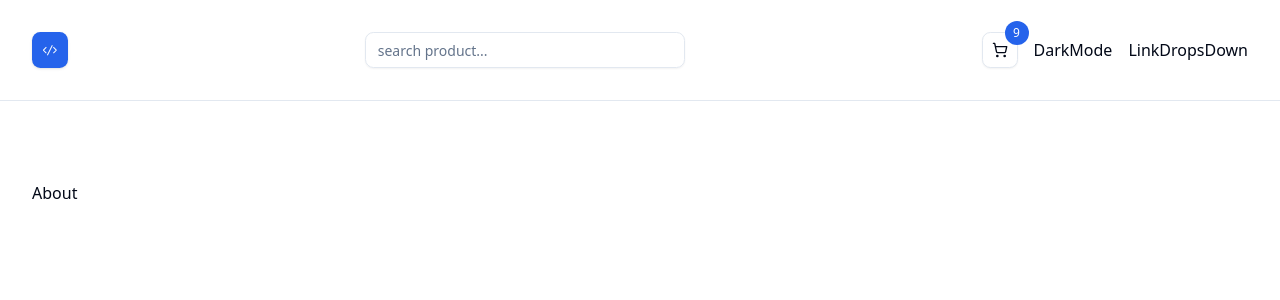
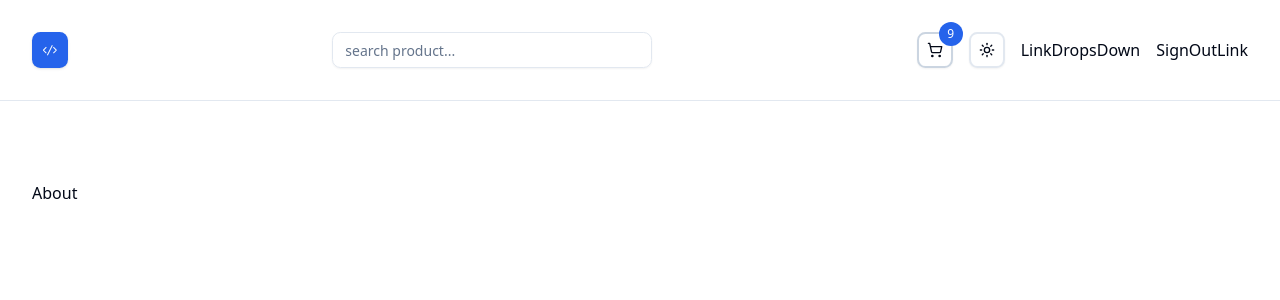
Before and after one commit to FatPat117/Next-Store, a Next.js app: page /about in a window 1280 px wide. Shown: the top 300 px of the page. Built offline with nearby package versions, Linux system fonts and the light colour scheme.

Commit message:
Shadcn - Toggle Dark Mode

```diff
--- a/app/layout.tsx
+++ b/app/layout.tsx
@@ -2,6 +2,7 @@ import Container from "@/components/global/Container";
 import Navbar from "@/components/navbar/Navbar";
 import type { Metadata } from "next";
 import "./globals.css";
+import Providers from "./providers";
 
 export const metadata: Metadata = {
         title: "Next Store",
@@ -14,10 +15,12 @@ export default function RootLayout({
         children: React.ReactNode;
 }>) {
         return (
-                <html lang="en">
+                <html lang="en" suppressHydrationWarning>
                         <body>
-                                <Navbar />
-                                <Container className="py-20">{children}</Container>
+                                <Providers>
+                                        <Navbar />
+                                        <Container className="py-20">{children}</Container>
+                                </Providers>
                         </body>
                 </html>
         );
--- /dev/null
+++ b/app/providers.tsx
@@ -0,0 +1,14 @@
+"use client";
+import { ThemeProvider } from "./themeProvider";
+
+const Providers = ({ children }: { children: React.ReactNode }) => {
+        return (
+                <>
+                        <ThemeProvider attribute={"class"} defaultTheme="system" enableSystem disableTransitionOnChange>
+                                {children}
+                        </ThemeProvider>
+                </>
+        );
+};
+
+export default Providers;
--- /dev/null
+++ b/app/themeProvider.tsx
@@ -0,0 +1,8 @@
+"use client";
+
+import { ThemeProvider as NextThemesProvider } from "next-themes";
+import * as React from "react";
+
+export function ThemeProvider({ children, ...props }: React.ComponentProps<typeof NextThemesProvider>) {
+        return <NextThemesProvider {...props}>{children}</NextThemesProvider>;
+}
--- a/components/navbar/CartButton.tsx
+++ b/components/navbar/CartButton.tsx
@@ -6,7 +6,12 @@ const CartButton = async () => {
         const numItemsInCart = 9;
 
         return (
-                <Button asChild variant={"outline"} size={"icon"} className="flex justify-center items-center relative">
+                <Button
+                        asChild
+                        variant={"outline"}
+                        size={"icon"}
+                        className="flex justify-center items-center relative border-2 border-slate-300 dark:border-slate-700 shadow-sm"
+                >
                         <Link href={"/cart"}>
                                 <LuShoppingCart />
                                 <span className="absolute -top-3 -right-3 bg-primary text-white rounded-full h-6 w-6 flex items-center justify-center text-xs">
--- a/components/navbar/DarkMode.tsx
+++ b/components/navbar/DarkMode.tsx
@@ -1,5 +1,37 @@
-const DarkMode = () => {
-        return <div>DarkMode</div>;
-};
+"use client";
 
-export default DarkMode;
+import { Moon, Sun } from "lucide-react";
+import { useTheme } from "next-themes";
+
+import { Button } from "@/components/ui/button";
+import {
+        DropdownMenu,
+        DropdownMenuContent,
+        DropdownMenuItem,
+        DropdownMenuTrigger,
+} from "@/components/ui/dropdown-menu";
+
+export default function DarkMode() {
+        const { setTheme } = useTheme();
+
+        return (
+                <DropdownMenu>
+                        <DropdownMenuTrigger asChild>
+                                <Button
+                                        variant="outline"
+                                        size="icon"
+                                        className="border-2 border-slate-200 dark:border-slate-700 shadow-sm"
+                                >
+                                        <Sun className="h-[1.2rem] w-[1.2rem] scale-100 rotate-0 transition-all dark:scale-0 dark:-rotate-90" />
+                                        <Moon className="absolute h-[1.2rem] w-[1.2rem] scale-0 rotate-90 transition-all dark:scale-100 dark:rotate-0" />
+                                        <span className="sr-only">Toggle theme</span>
+                                </Button>
+                        </DropdownMenuTrigger>
+                        <DropdownMenuContent align="end">
+                                <DropdownMenuItem onClick={() => setTheme("light")}>Light</DropdownMenuItem>
+                                <DropdownMenuItem onClick={() => setTheme("dark")}>Dark</DropdownMenuItem>
+                                <DropdownMenuItem onClick={() => setTheme("system")}>System</DropdownMenuItem>
+                        </DropdownMenuContent>
+                </DropdownMenu>
+        );
+}
--- a/components/navbar/Navbar.tsx
+++ b/components/navbar/Navbar.tsx
@@ -4,6 +4,7 @@ import DarkMode from "./DarkMode";
 import LinksDropDown from "./LinksDropDown";
 import Logo from "./Logo";
 import NavSearch from "./NavSearch";
+import SignOutLink from "./SignOutLink";
 const Navbar = () => {
         return (
                 <nav className="border-b">
@@ -14,6 +15,7 @@ const Navbar = () => {
                                         <CartButton />
                                         <DarkMode />
                                         <LinksDropDown />
+                                        <SignOutLink />
                                 </div>
                         </Container>
                 </nav>
--- a/components/navbar/SignOutLink.jsx
+++ b/components/navbar/SignOutLink.tsx
@@ -1,5 +1,3 @@
-import React from "react";
-
 const SignOutLink = () => {
         return <div>SignOutLink</div>;
 };
--- a/package.json
+++ b/package.json
@@ -22,6 +22,7 @@
     "embla-carousel-react": "^8.6.0",
     "lucide-react": "^0.542.0",
     "next": "14.2.32",
+    "next-themes": "^0.4.6",
     "react": "^18",
     "react-dom": "^18",
     "react-icons": "^5.5.0",
```
Also changed, not shown: 1 other file (tests, documents, lock files or other folders).
